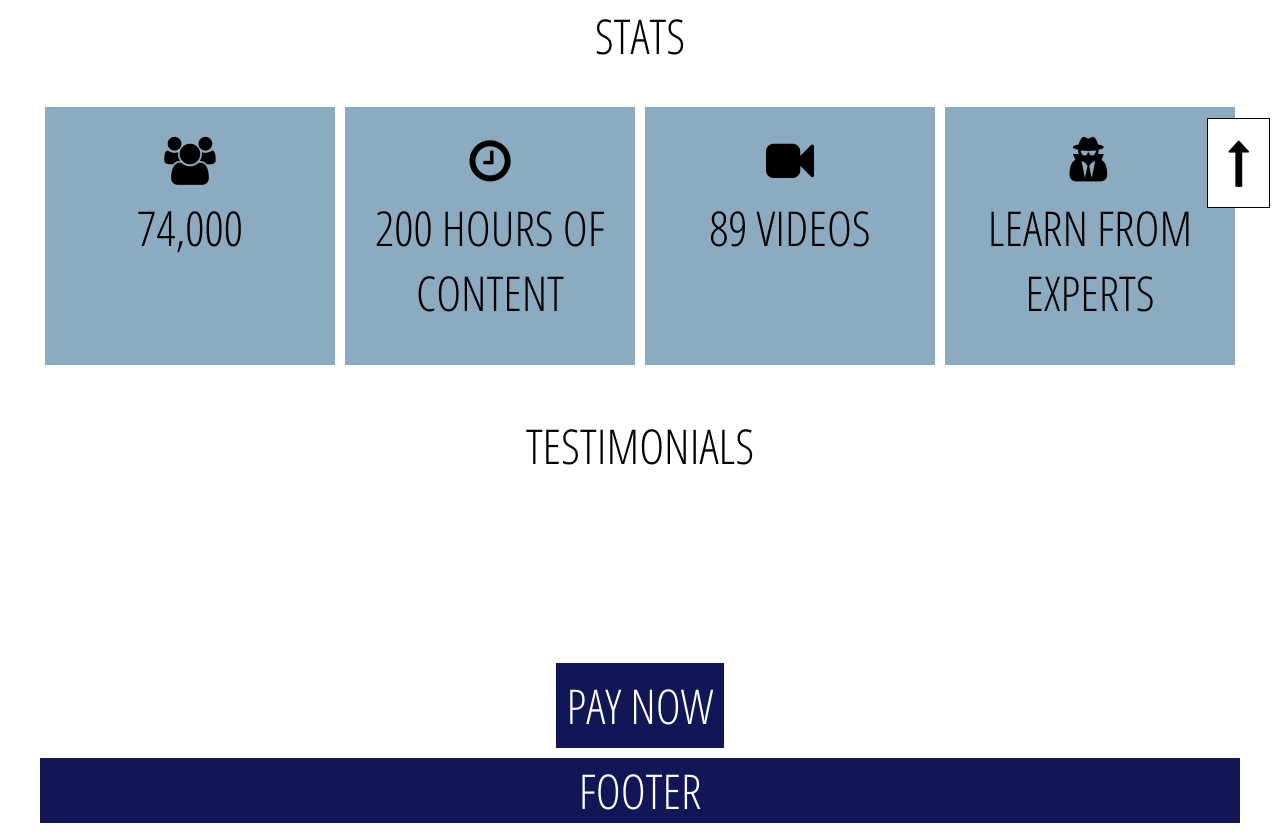
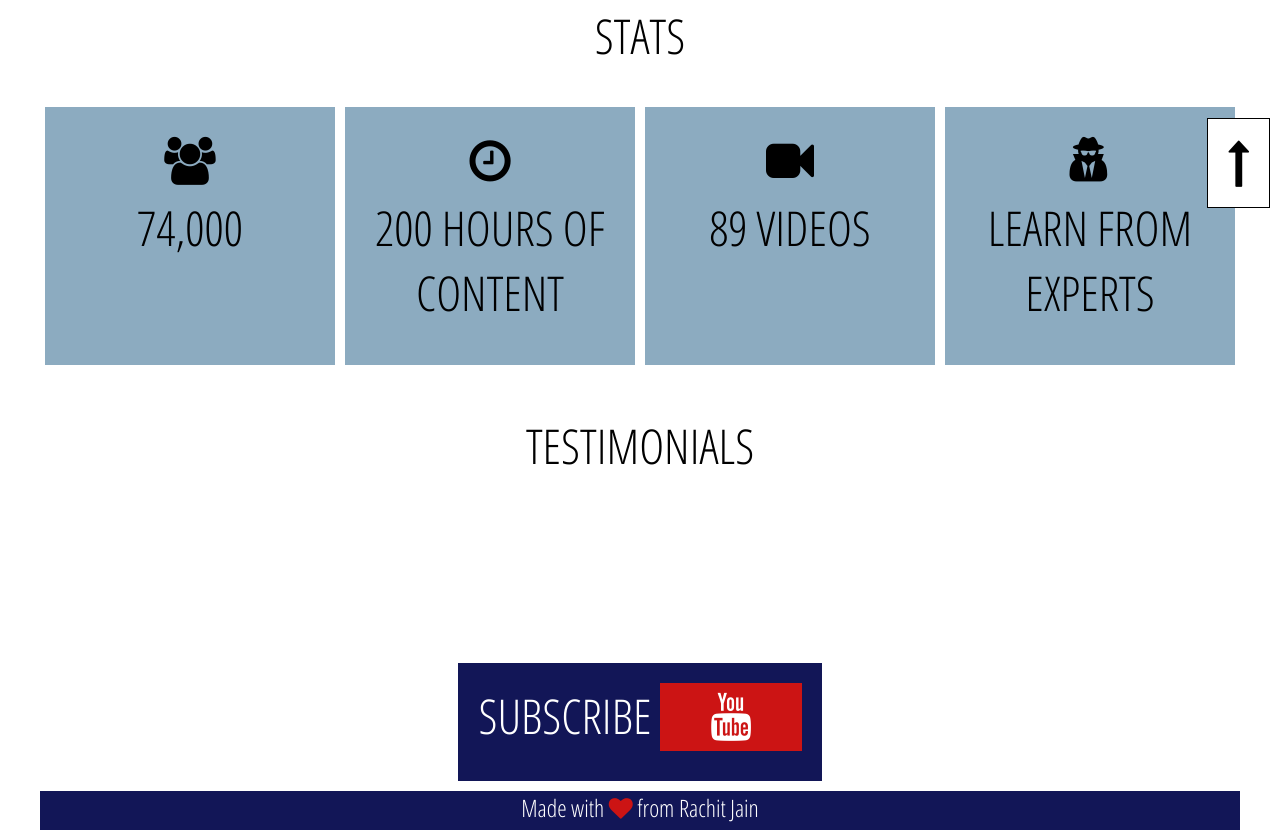
Before and after one commit to rachitkewl/CssCourseWithResponsiveness, a plain HTML site: page index.html in a window 1280 px wide. Shown: the part 582-1415 px from the top of the page. Drawn offline with Linux system fonts and the light colour scheme.

Commit message:
beauth #5: added youtube subscribe and made with love at footer

```diff
--- a/index.html
+++ b/index.html
@@ -53,8 +53,16 @@
                 </div>
             </section>
             <section class="testimonials">TESTIMONIALS</section>
-            <section class="paynow">PAY NOW</section>
-            <footer class="footer">FOOTER</footer>
+            <section class="paynow">
+                <a href="https://youtube.com/c/RachitJain"
+                    >SUBSCRIBE <i class="fa fa-youtube"></i
+                ></a>
+            </section>
+            <footer class="footer">
+                Made with
+                <i class="fa fa-heart"></i>
+                from Rachit Jain
+            </footer>
             <div class="fab">
                 <i class="fa fa-long-arrow-up"></i>
             </div>
--- a/scss/style.scss
+++ b/scss/style.scss
@@ -93,17 +93,33 @@ body {
     }
 
     .paynow {
+        text-align: center;
+
+        a {
+            text-decoration: none;
+            color: white;
+
+            i.fa {
+                background-color: #cc1414;
+                padding: 10px 50px;
+            }
+        }
         width: max-content;
         align-self: center;
         background-color: rgb(18, 22, 87);
         color: white;
-        padding: 10px;
+        padding: 20px;
     }
 
     footer {
         background-color: rgb(18, 22, 87);
         color: white;
         text-align: center;
+        font-size: 1.5rem;
+        margin-bottom: 0px;
+        i.fa {
+            color: #cc1414;
+        }
     }
     .fab {
         width: max-content;
```
Also changed, not shown: css/style.css.
